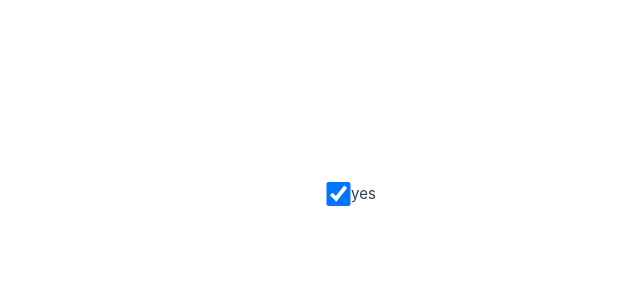
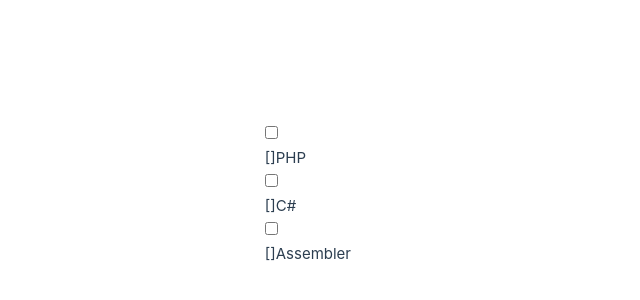
Before and after one commit to Incinerator67/vue3_exercises, a Vue app in the folder vue-project/: page / in a window 1280 px wide. Shown: the part 206-506 px from the top of the page, without its empty margins (289-929 px from the left). Built offline with nearby package versions, Linux system fonts and the light colour scheme.

Commit message:
ассив значений чекбоксов в Vue

```diff
--- a/vue-project/src/App.vue
+++ b/vue-project/src/App.vue
@@ -1,12 +1,17 @@
 <script>
 export default {
-  data() {return {checked: true}},
+  data() {return {arr: []}},
 }
 </script>
 <template>
-  <input type="checkbox" v-model="checked">
-  <div v-if="checked == true"><p>{{ checked ? 'yes' : 'no' }}</p></div>
-	<div v-else>{{ checked ? 'yes' : 'no' }}</div>
+  <ul>
+    <input type="checkbox" v-model="arr" value="PHP">
+    <p>{{ arr }}PHP</p>
+	<input type="checkbox" v-model="arr" value="C#">
+    <p>{{ arr }}C#</p>
+	<input type="checkbox" v-model="arr" value="Assembler">
+    <p>{{ arr }}Assembler</p>
+  </ul>
 </template>
 <style scoped>
 header {line-height: 1.5;}
```
